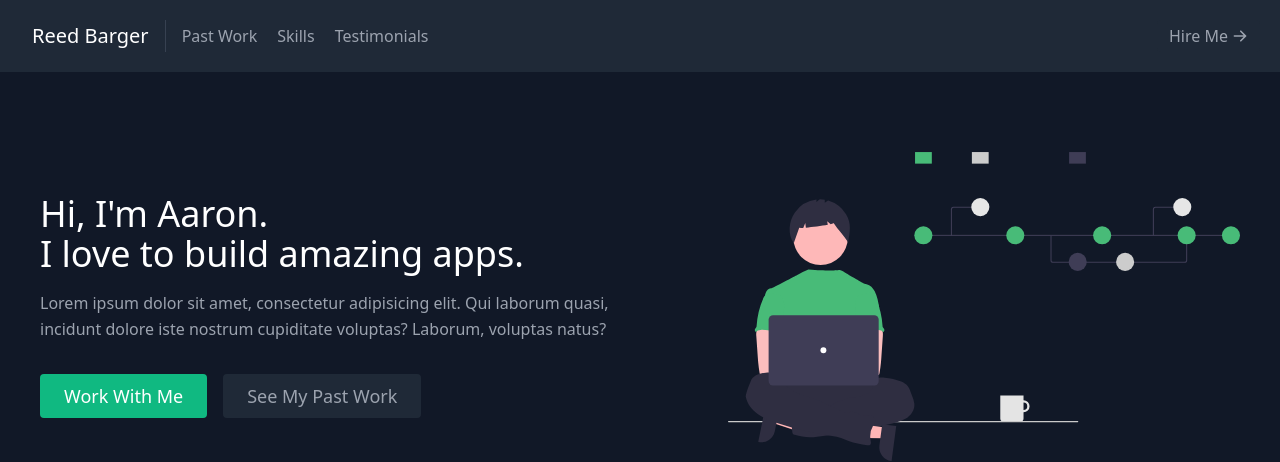
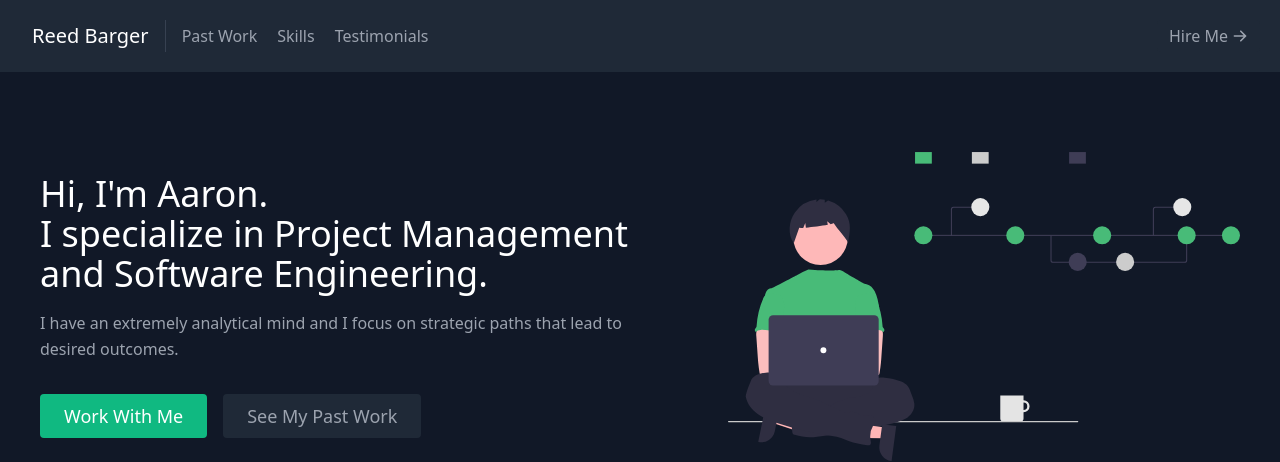
Before and after one commit to ARivers223/Portfolio, a React (Create React App) app: page / in a window 1280 px wide. Shown: the top 462 px of the page. Built offline with nearby package versions, Linux system fonts and the light colour scheme.

Commit message:
Changes about section to reflect skillset

```diff
--- a/src/components/About.js
+++ b/src/components/About.js
@@ -7,13 +7,10 @@ export default function About() {
         <div className="lg:flex-grow md:w-1/2 lg:pr-24 md:pr-16 flex flex-col md:items-start md:text-left mb-16 md:mb-0 items-center text-center">
           <h1 className="title-font sm:text-4xl text-3xl mb-4 font-medium text-white">
             Hi, I'm Aaron.
-            <br className="hidden lg:inline-block" />I love to build amazing
-            apps.
+            <br className="hidden lg:inline-block" />I specialize in Project Management and Software Engineering.
           </h1>
           <p className="mb-8 leading-relaxed">
-            Lorem ipsum dolor sit amet, consectetur adipisicing elit. Qui
-            laborum quasi, incidunt dolore iste nostrum cupiditate voluptas?
-            Laborum, voluptas natus?
+           I have an extremely analytical mind and I focus on strategic paths that lead to desired outcomes.
           </p>
           <div className="flex justify-center">
             <a
```
